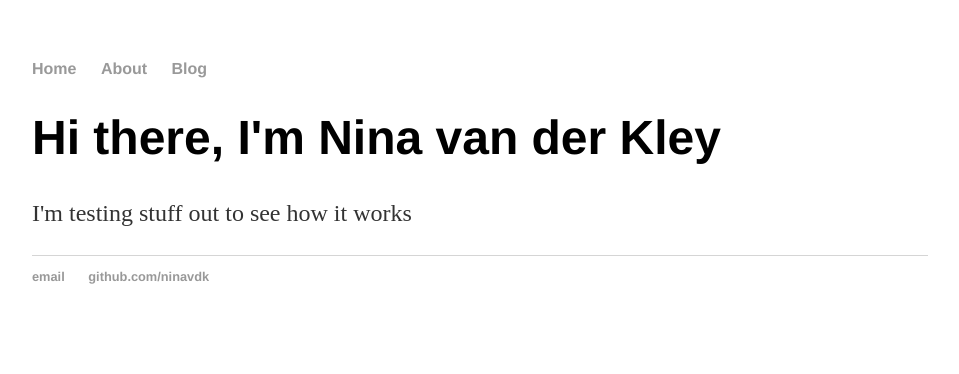
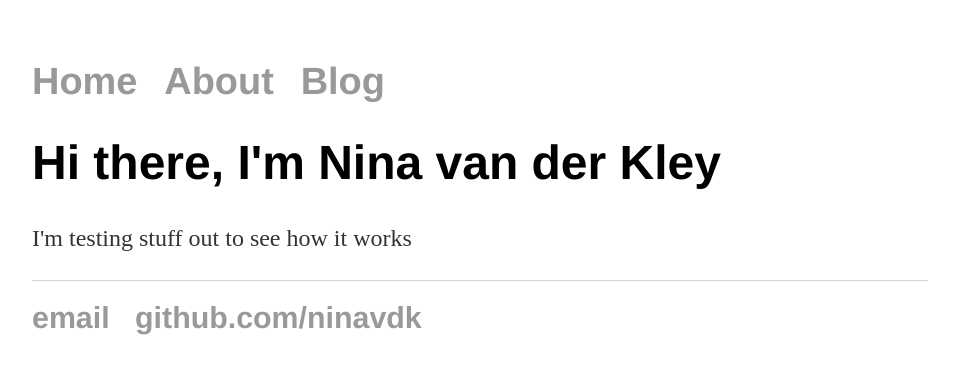
Before and after one commit to Ninavdk/ninavdk.github.io, a Jekyll site: the page built from index.html, in a window 1280 px wide. Shown: the top 374 px of the page, without its empty margins (160-1119 px from the left). Built offline with Jekyll 4.4.1, drawn with Linux system fonts in a browser that asks for light colours.

Commit message:
Added ul, li font size and list style

```diff
--- a/css/main.css
+++ b/css/main.css
@@ -32,11 +32,16 @@ h3 {
 h4 {
   font-size: 1.68em;
 }
+ul, li {
+  font-size: 1.54em;
+  list-style: none;
+}
 p {
     font-size: 1.5em;
     line-height: 1.4em;
     color: #333;
 }
+
 footer {
     border-top: 1px solid #d5d5d5;
     font-size: .8em;
```
